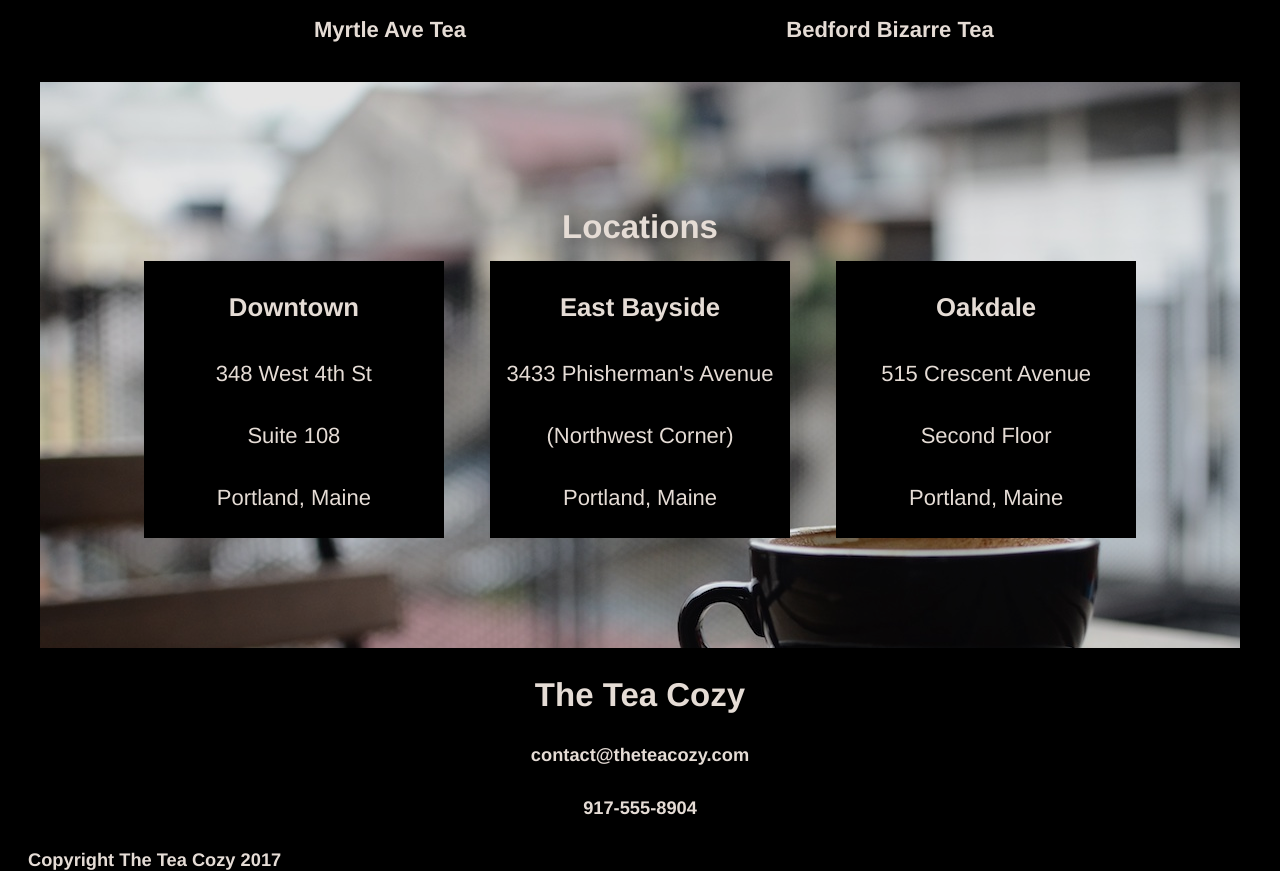
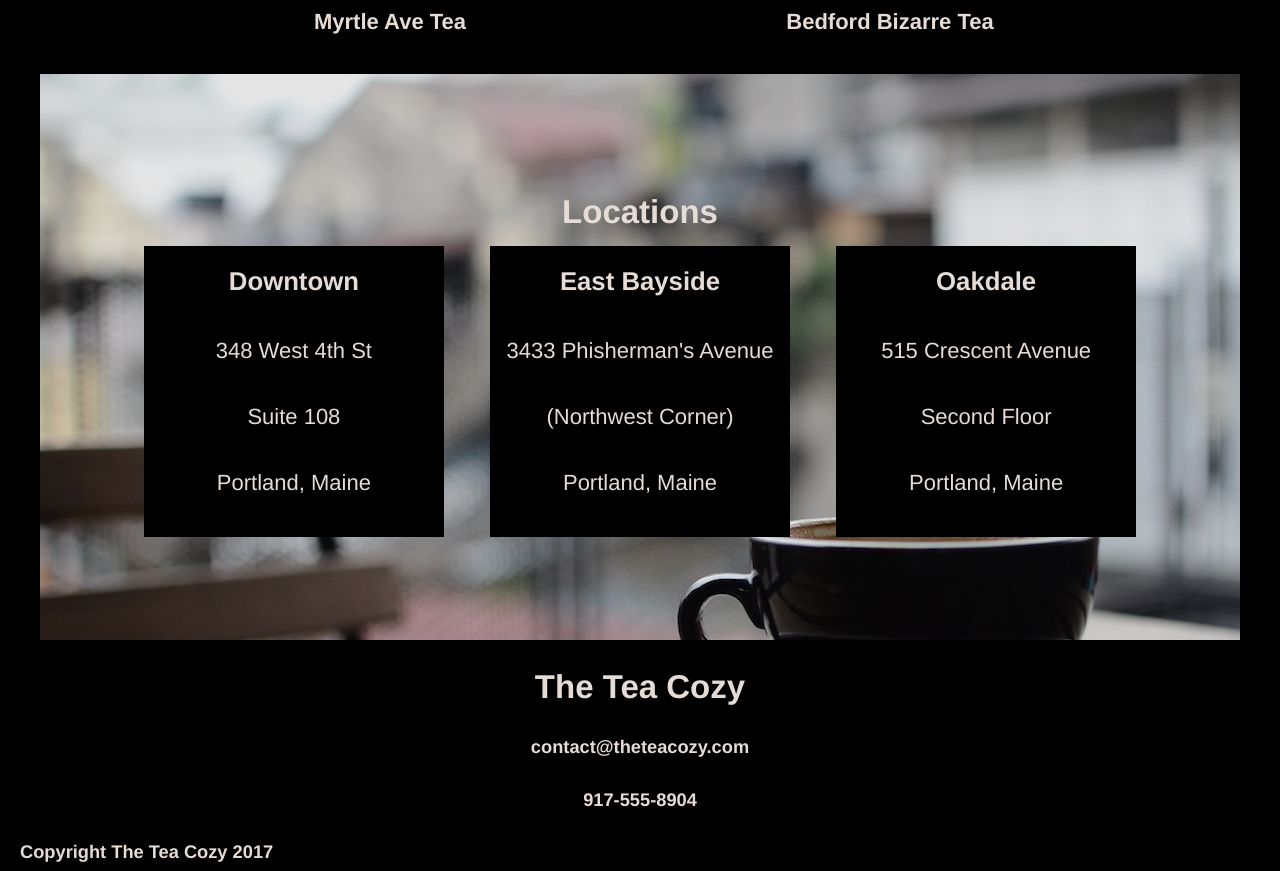
Before and after one commit to jenarofv/tea_cozy, a plain HTML site: page index.html in a window 1280 px wide. Shown: the part 1423-2294 px from the top of the page. Drawn offline with Linux system fonts and the light colour scheme.

Commit message:
fixes mission, backgound images and mobile margins
- index.html: implements <p> in loc cards
- styles.ccs: adds background-size and removes margin from body.
  Header has simpler ruleset with same results.

```diff
--- a/index.html
+++ b/index.html
@@ -53,23 +53,23 @@
     <div>
         <div class="loc">
           <h3> Downtown </h3>
-          348 West 4th St
-          <br> Suite 108
-          <br> Portland, Maine
+          <p> 348 West 4th St</p>
+          <p> Suite 108</p>
+          <p> Portland, Maine</p>
         </div>
 
         <div class="loc">
           <h3> East Bayside </h3>
-          3433 Phisherman's Avenue
-          <br> (Northwest Corner)
-          <br> Portland, Maine
+          <p>3433 Phisherman's Avenue</p>
+          <p> (Northwest Corner)</p>
+          <p> Portland, Maine</p>
         </div>
 
         <div class="loc">
           <h3> Oakdale </h3>
-          515 Crescent Avenue
-          <br> Second Floor
-          <br> Portland, Maine
+          <p>515 Crescent Avenue</p>
+          <p> Second Floor</p>
+          <p> Portland, Maine</p>
         </div>
     </div>
 
--- a/styles.css
+++ b/styles.css
@@ -4,6 +4,7 @@ body {
   font-family: Helvetica, Arial, sans-serif;
   font-size: 22px;
   opacity: 0.9;
+  margin: 0;
 }
 
 .header {
@@ -13,13 +14,10 @@ body {
   display: flex;
   height: 69px;
   justify-content: space-between;
-  left: 0;
   position: fixed;
-  right: 0;
-  /* this is the defult value, but needs to be set when position is fixed */
-  top: 8;
   z-index: 1;
   opacity: 0.8;
+  width: 100%;
 }
 
 #logo {
@@ -57,6 +55,7 @@ main {
   margin-bottom: 50px;
   margin-top: 69px;
   background-image: url("./img-mission-background.jpg");
+  background-size: cover;
   height: 700px;
   width: 1200px;
   max-width: 100%;
@@ -67,11 +66,11 @@ main {
   background-color: black;
   width: 100%;
   text-align: center;
-  line-height: 0.8;
 }
 
-h2, h4 {
+#mission div h2, #mission div h4 {
   font-weight: 1000;
+  margin: 18px auto;
 }
 
 
@@ -116,6 +115,7 @@ h2, h4 {
   text-align: center;
   align-content: center;
   background-image: url("./img-locations-background.jpg");
+  background-size: cover;
   min-height: 550px;
   width: 1200px;
   max-width: 100%;
@@ -135,7 +135,7 @@ h2, h4 {
   margin-top: 15px;
   margin-right: 20px;
   margin-left: 20px;
-  line-height: 2.8;
+  line-height: 2;
   text-align: center;
   padding-top: 10px;
   padding-bottom: 10px;
```
